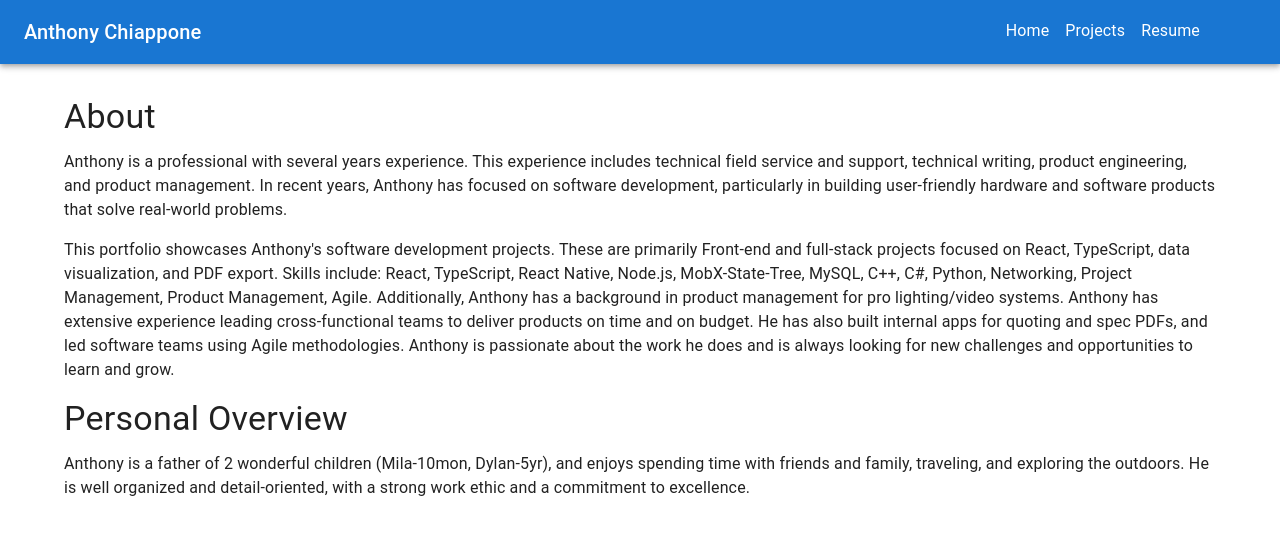
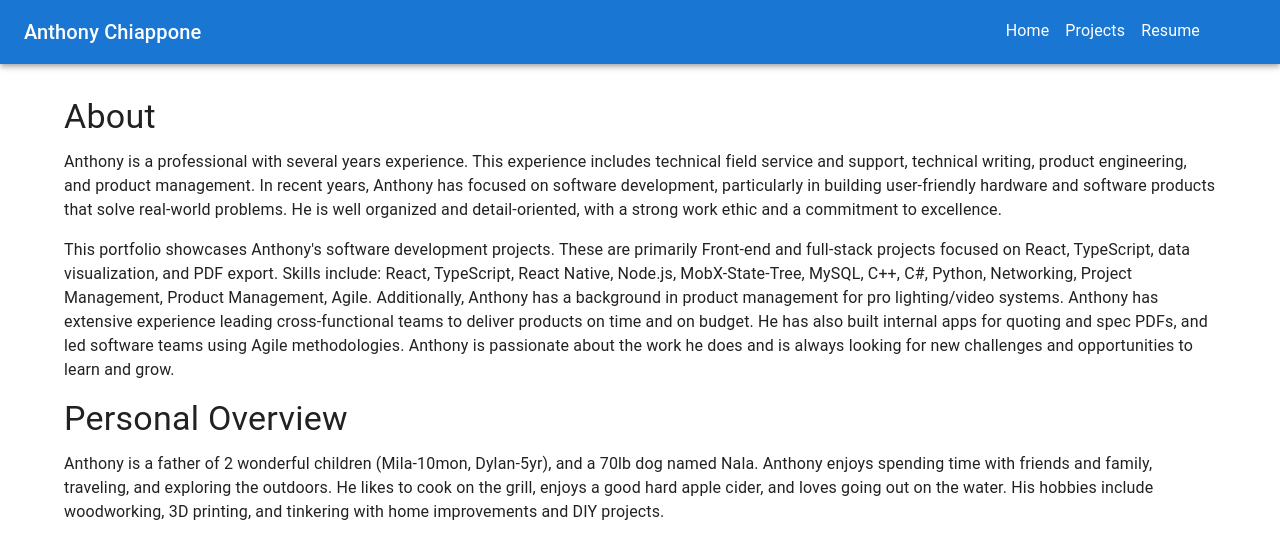
Before and after one commit to achiappone/resume-portfolio, a React (Vite) app: page /resume-portfolio/home in a window 1280 px wide. Shown: the top 558 px of the page. Built offline with nearby package versions, Linux system fonts and the light colour scheme; some icons are missing.

Commit message:
personalupdates

```diff
--- a/src/pages/Home.tsx
+++ b/src/pages/Home.tsx
@@ -7,7 +7,8 @@ export default function Home() {
       <Typography variant="h4" gutterBottom>About</Typography>
       <Typography>
         Anthony is a professional with several years experience. This experience includes technical field service and support, technical writing, product engineering, and product management.
-        In recent years, Anthony has focused on software development, particularly in building user-friendly hardware and software products that solve real-world problems.
+        In recent years, Anthony has focused on software development, particularly in building user-friendly hardware and software products that solve real-world problems. He is well organized and detail-oriented,
+        with a strong work ethic and a commitment to excellence.
       </Typography>
 
       {/* Add an empty line by splitting into a new Typography */}
@@ -26,8 +27,8 @@ export default function Home() {
 
       <Typography variant="h4" gutterBottom>Personal Overview</Typography>
       <Typography>
-        Anthony is a father of 2 wonderful children (Mila-10mon, Dylan-5yr), and enjoys spending time with friends and family, traveling, and exploring the outdoors. He is well organized and detail-oriented,
-        with a strong work ethic and a commitment to excellence.
+        Anthony is a father of 2 wonderful children (Mila-10mon, Dylan-5yr), and a 70lb dog named Nala. Anthony enjoys spending time with friends and family, traveling, and exploring the outdoors. He likes to cook on the grill,
+        enjoys a good hard apple cider, and loves going out on the water. His hobbies include woodworking, 3D printing, and tinkering with home improvements and DIY projects.
       </Typography>
     </Box>
   );
```
